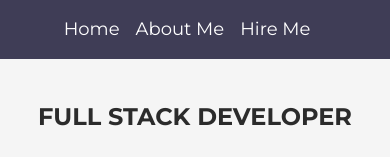
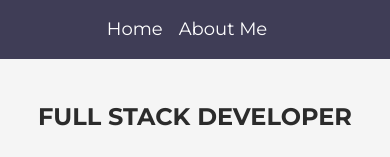
Before and after one commit to survani/gio-portfolio, a React (Create React App) app: page / in a window 390 px wide. Shown: the top 157 px of the page. Built offline with nearby package versions, Linux system fonts and the light colour scheme.

Commit message:
Few tweaks to the about page mobile and desktop views.

```diff
--- a/src/components/about/about.js
+++ b/src/components/about/about.js
@@ -34,7 +34,7 @@ const About = () => {
           person.
         </Text>
         <Text> Do you have a project? </Text>
-        <Links to="/hire">
+        <Links href="https://www.linkedin.com/in/giovani-garfias/">
           <Text>Hire Me</Text>
         </Links>
       </AboutSec>
--- a/src/components/about/style.js
+++ b/src/components/about/style.js
@@ -1,11 +1,11 @@
 import styled from "styled-components";
-import { Link } from "react-router-dom";
 
 export const IntroSec = styled.section`
-  height: 750px;
+  height: 800px;
   display: flex;
   justify-content: center;
   @media (min-width: 768px) {
+    height: 750px;
     font-size: 86px;
     margin-bottom: 10rem;
   }
@@ -63,10 +63,11 @@ export const Text = styled.p`
   text-decoration: none;
 `;
 
-export const Links = styled(Link)`
+export const Links = styled.a`
   font-size: 20px;
   text-align: center;
   font-weight: 200;
   font-family: Montserrat;
   text-decoration: none;
+  border-bottom: 1px solid black;
 `;
--- a/src/containers/navigation/Navigation.js
+++ b/src/containers/navigation/Navigation.js
@@ -8,7 +8,6 @@ const Navigation = () => {
         <NavContainer>
           <Links href="/">Home</Links>
           <Links href="/about">About Me</Links>
-          <Links>Hire Me</Links>
         </NavContainer>
       </Header>
     </>
```
